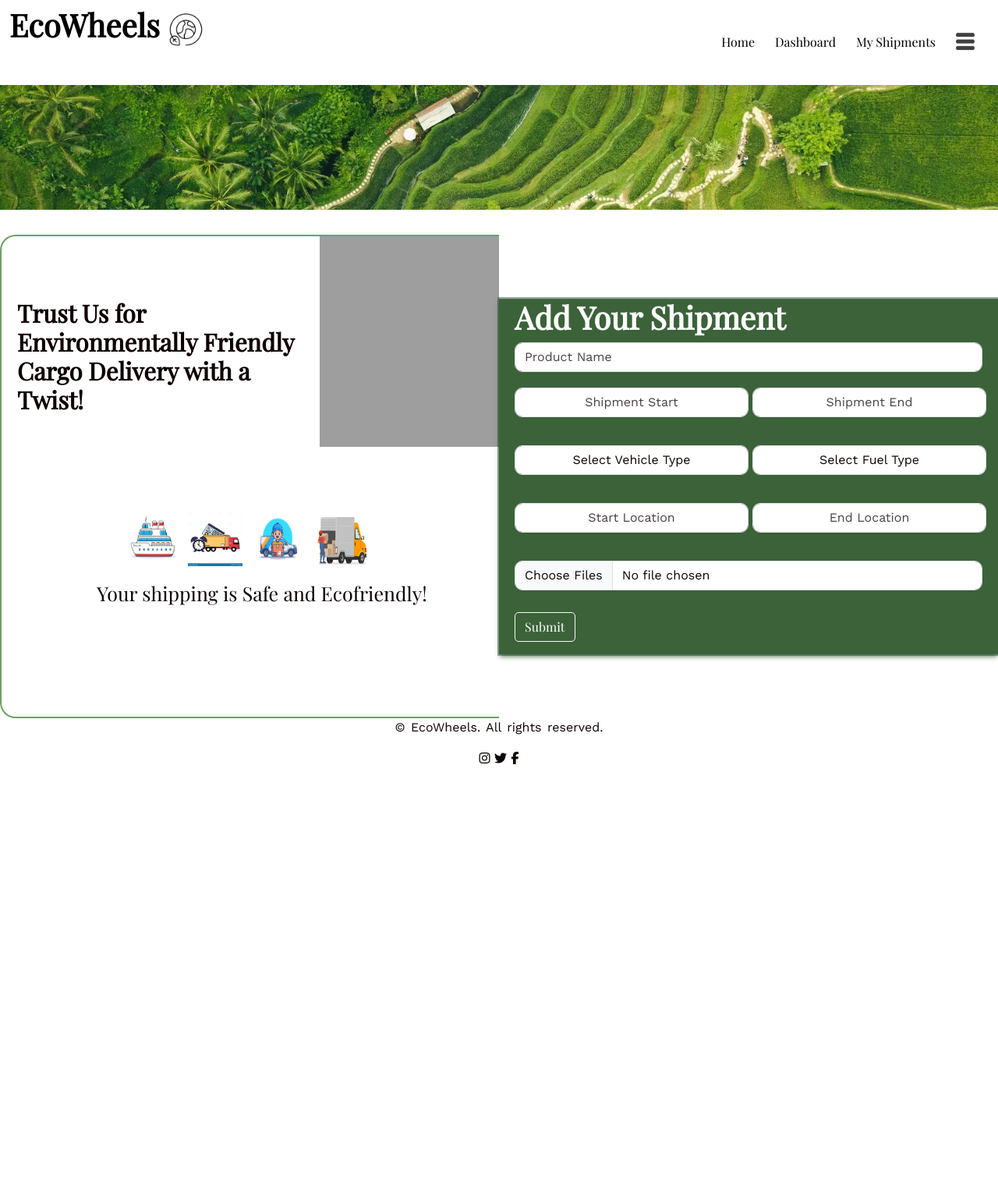
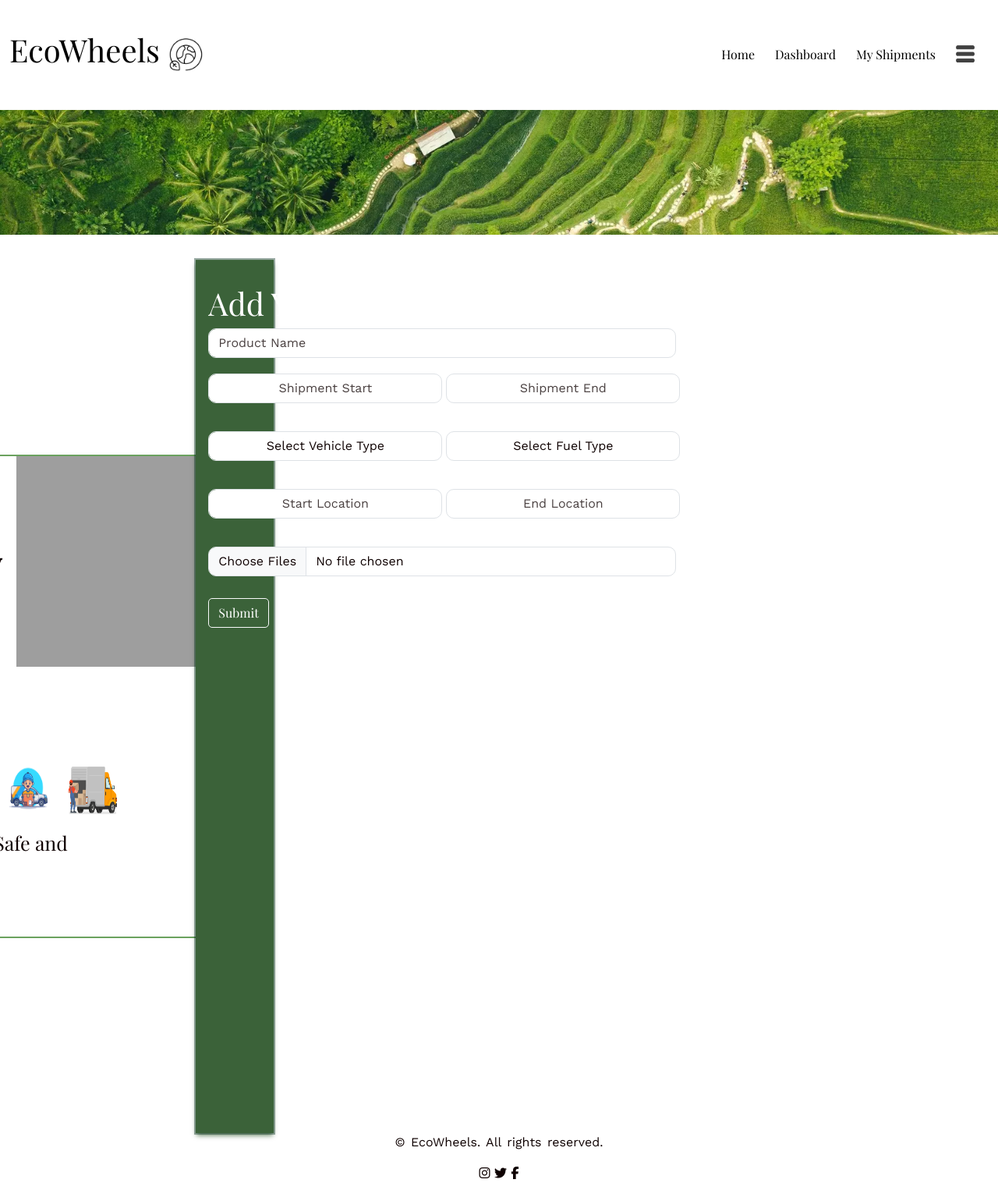
Before and after one commit to mehdi-ayoub/EcoWheels, a Rails app: page /shipments/new in a window 1280 px wide; the page is wider, and only the part inside the window is pictured. Shown: that part at 78% size. Before the commit the page ends 980 px from the top of that part, so only its background shows below. Run offline with Rails 7, Linux system fonts and the light colour scheme; a user stored in the database is signed in; style sheets or scripts are compiled from the project's sources; parts of the project's set-up code (start-up, migrations or seed data) failed here and were passed over; some libraries are stand-ins or nearby versions; grey boxes are pictures that could not be loaded.

Commit message:
changed styles

```diff
--- a/app/assets/stylesheets/components/_new.scss
+++ b/app/assets/stylesheets/components/_new.scss
@@ -97,3 +97,21 @@
   }
 
 }
+
+.container-card-edit-new {
+  border: 17px;
+  // border-top-right-radius: 20px;
+  // border-bottom-right-radius: 20px;
+  background-color: white;
+  box-shadow: rgba(6, 48, 32, 0.4) 0px 0px 0px 2px, rgba(16, 63, 10, 0.65) 0px 4px 6px -1px, rgba(255, 255, 255, 0.08) 0px 1px 0px inset;
+  display: flex;
+  flex-direction: row;
+  justify-content: space-between;
+  // margin-right: 8rem;
+  padding-left: 1rem;
+  padding-right: 3rem;
+  // padding-bottom: 1rem;
+  background: #3B6239;
+  width: 100px;
+  height: 70rem;
+}
--- a/app/assets/stylesheets/components/shipments/_edit.scss
+++ b/app/assets/stylesheets/components/shipments/_edit.scss
@@ -31,7 +31,7 @@
   // margin-right: rem;
 }
 
-h1 {
+h2 {
   font-family: "Playfair Display";
   font-weight: bold;
 
@@ -42,6 +42,11 @@ a {
 
 }
 
+// .card-form-edit {
+//   padding-left: 2rem;
+//   padding-right: 2rem;
+// }
+
 .container-card-edit {
   border: 17px;
   // border-top-right-radius: 20px;
@@ -51,11 +56,12 @@ a {
   display: flex;
   flex-direction: row;
   justify-content: space-between;
-  margin-right: 8rem;
-  padding-left: 1.25rem;
-  padding-bottom: 1rem;
+  margin-left: 25rem;
+  padding-left: 1rem;
+  // padding-bottom: 1rem;
   background: #3B6239;
-
+  width: 40rem;
+  height: 35rem;
 }
 
 .container-edit-f {
@@ -65,6 +71,7 @@ a {
 .title-page {
   font-family: "Playfair Display";
   color: white;
+  padding-top: 2rem;
 }
 
 // .title-page-up {
--- a/app/assets/stylesheets/components/shipments/_modal_form.scss
+++ b/app/assets/stylesheets/components/shipments/_modal_form.scss
@@ -9,6 +9,7 @@
   z-index: 1000;  /* Ensures it sits on top of all other content */
   justify-content: center;
   align-items: center;  /* Flexbox for centering the modal content */
+
 }
 
 .modal-content {
--- a/app/views/shipments/new.html.erb
+++ b/app/views/shipments/new.html.erb
@@ -42,8 +42,8 @@
 
   </div>
 
-  <div class="col-lg-6">
-   <div class="container-card-edit" style="width: 40rem ; mt-4; pl-4 ; p-1;">
+  <div class="col-lg-12">
+   <div class="container-card-edit-new">
     <div class="card-edit" style=" m-0 auto ; mt-3;">
       <div class="title-page" style="mt-2 ; mb-1 ; ml-2 ; text-center"><h1>Add Your Shipment</h1></div>
         <div class="card-form-edit " style="mt-5 ; ml-4 ; p-0 auto;">
```
Also changed, not shown: app/views/shipments/edit.html.erb (+5 -5 lines), app/views/shipments/show.html.erb (+14 -30 lines).
